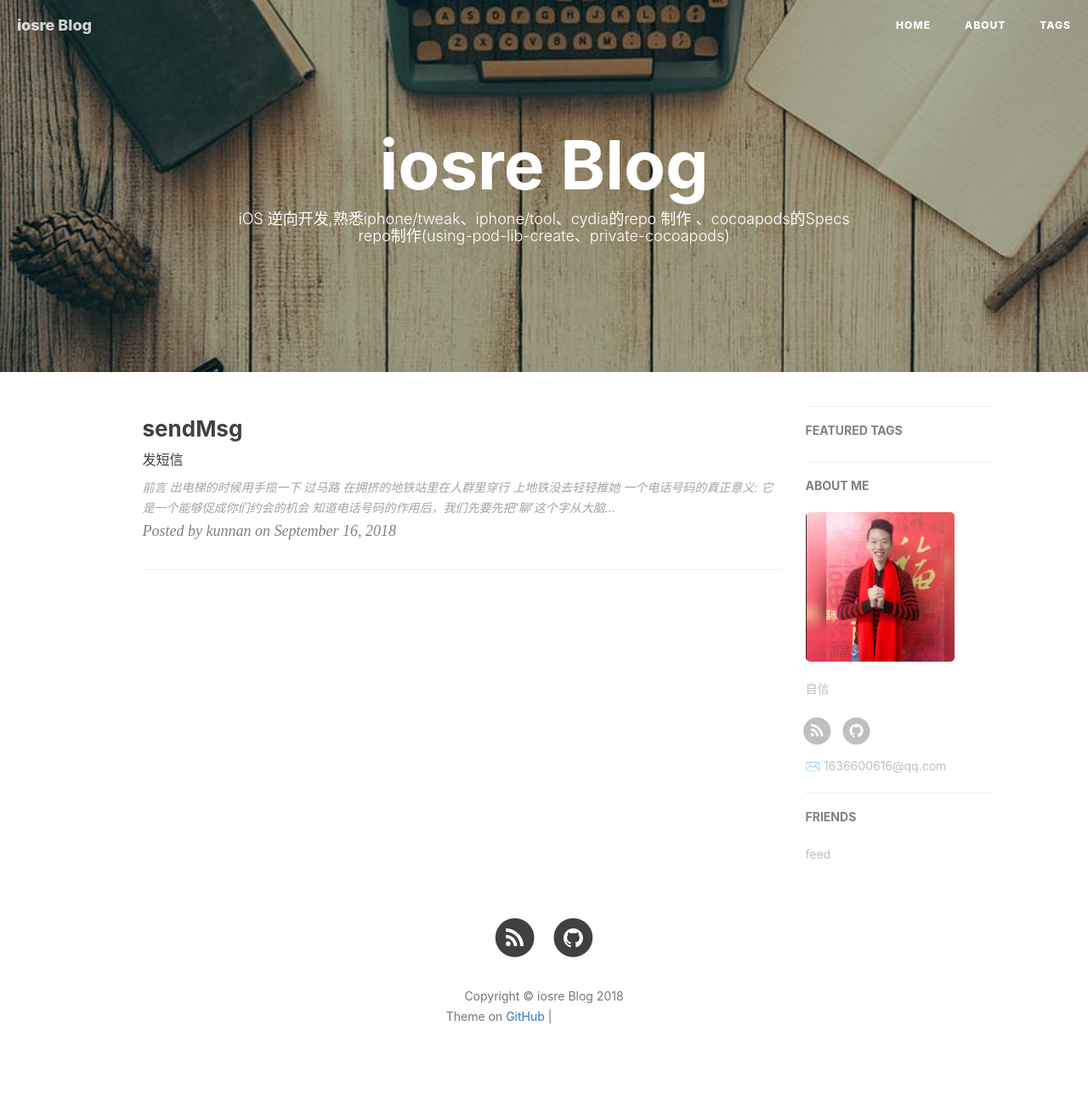
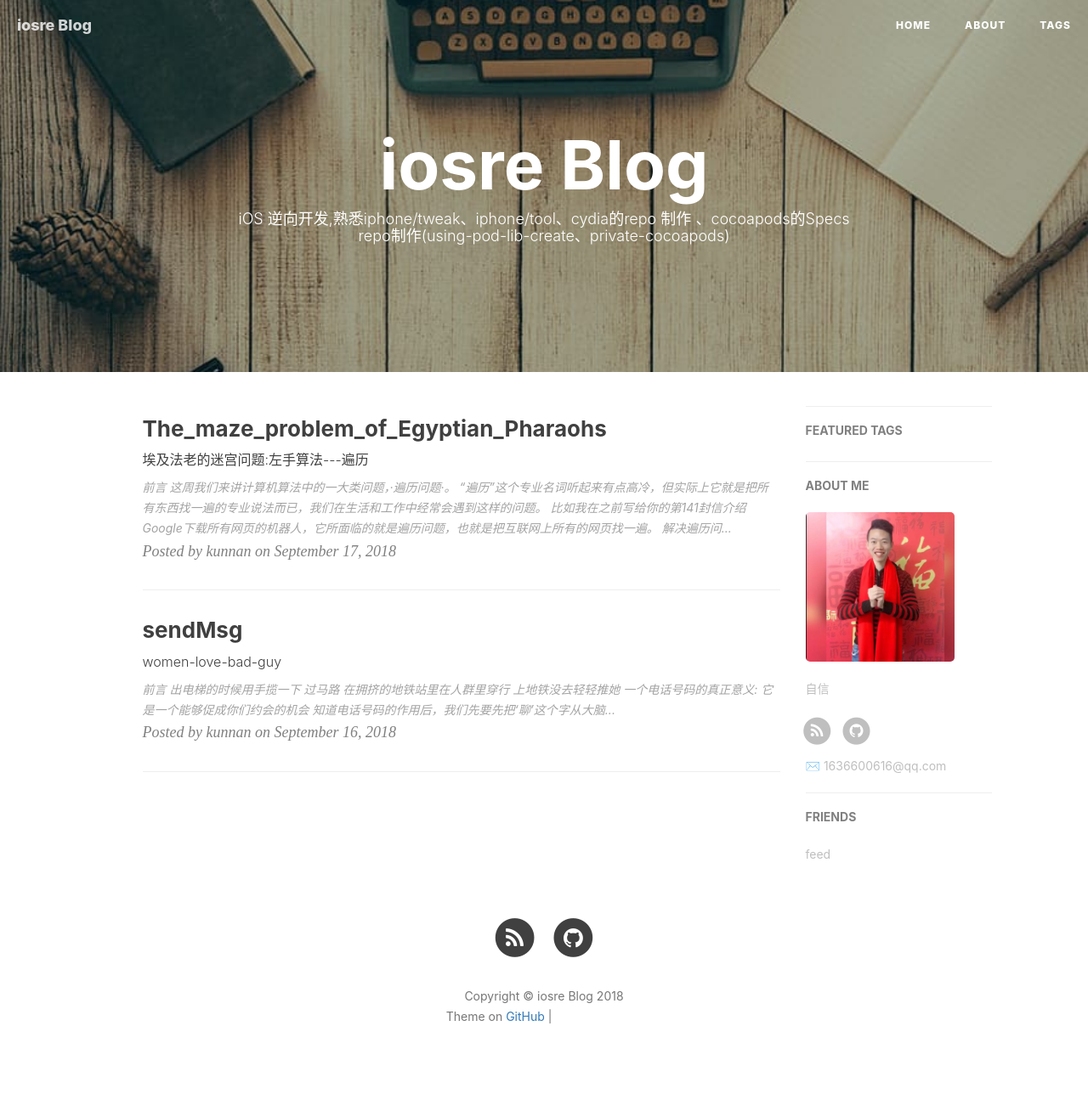
Before and after one commit to pua1203/pua1203.github.io, a Jekyll site: the page built from index.html, in a window 1280 px wide. Shown: the whole page at 85% size. Built offline with Jekyll 4.4.1, drawn with Linux system fonts in a browser that asks for light colours; nearby versions of some CDN libraries; the list of posts is cut into pages by our own code; comment, search, counter and statistics services are not loaded; part of the change alters nothing that is shown; grey boxes are pictures that could not be loaded.

Commit message:
我们人的生活轨迹其实就是一个迷宫。凡事我们应该允许犯一次错误，但是应该有一个本子（如同上面例子中的绳子），记录我们在哪里犯了错误，将来遇到同样的情况，不犯第二次。如果没有这根绳子或者一个本子，同样的错误会不断犯下去的。

````diff
--- /dev/null
+++ b/_posts/GoogleMethodology/2018-09-17-The_maze_problem_of_Egyptian_Pharaohs.md
@@ -0,0 +1,88 @@
+---
+layout: post
+title: The_maze_problem_of_Egyptian_Pharaohs
+date: 2018-09-17
+tag: GoogleMethodology
+site: https://zhangkn.github.io
+catalog: true
+author: kunnan
+subtitle: 埃及法老的迷宫问题:左手算法---遍历
+---
+
+
+
+# 前言
+
+![image](https://ws2.sinaimg.cn/large/af39b376gy1fvccmkuzm7j20i20h43zj.jpg)
+
+这周我们来讲计算机算法中的一大类问题，`·遍历问题·`。
+
+> * “遍历”这个专业名词听起来有点高冷，但实际上它就是把所有东西找一遍的专业说法而已，我们在生活和工作中经常会遇到这样的问题。
+>   * 比如我在之前写给你的第141封信介绍Google下载所有网页的机器人，它所面临的就是遍历问题，也就是把互联网上所有的网页找一遍。
+>   * 解决遍历问题的关键:
+>     * 一是需要找全，别落下什么。
+>     * 二是需要效率高，不要老做无用功。
+>     * 相应的计算机算法其实就是围绕着这两个关键点设计的，而在设计那些算法的过程中，很多聪明人显示出的智慧对我们的工作很有启发作用。为了让“遍历”这个问题容易理解，我们还是先从一个古老的游戏做起，就是走迷宫的游戏。为了方便你对迷宫有进一步的认识，
+
+
+
+![image](https://ws2.sinaimg.cn/large/af39b376gy1fvccm7mfihj20ux0u0kjl.jpg)
+
+
+
+# 对于任何一个迷宫，怎样走能确保走出来呢？
+
+
+
+相传古埃及有一位法老在幼年发明了一种方法，能够做到这一点。在那个传说中，这位少年被放到了一个迷宫中，被要求走出来。这位天才少年带了一根很长的绳子一头拴在迷宫的入口，然后采用下面的走法走出了迷宫。
+#### 先说两个大原则：
+> * 大原则1：他走到哪里就把绳子拖到哪里，也就是说，绳子记录了他从入口经历各个分岔口之后到当前位置的行走的路线。
+> * 大原则2：无论是遇到新的岔路口，还是回到上一个岔路口，都先走“尚未进入的最左边的岔路”。
+>   有了这两个大原则，再说具体的走法：
+
+#### 1、起始的走法：
+
+带着绳子进入到迷宫后，来到第一个岔口（如果有两个以上，就选择最左边的先走），在这个岔口，走进最左边的分岔，让绳子随着自己沿着岔路往前走，在遇到新的岔口的时候，还是沿着最左边走，直到走到死胡同的时候往后退，每次往后退时，退到上一个岔口，我们不妨称之为岔口X。这时进入左边第二个岔道（因为第一个已经走完了，证明是死胡同了）。
+
+#### 2.递进走法：
+
+当进入到第二个岔道后，重复第一步的过程，直到走不下去退回来，又走回到岔口X，这时进入左边第三个岔口。然后再重复上述过程，直到遇到死胡同往后退，或者运气好已经走出去了。这样就把岔口X所能到达的所有岔路都“遍历”一遍了。
+
+#### 3、回溯走法
+
+当把岔口X所能到达的所有岔路都试了一遍，还没有走通时，沿着绳子往回走，走回到X的前一个岔路口Y。重复上述这三步。
+上述方法能够保证解决任何迷宫问题。当我们不断重复上述三个步骤后，会有两个结果，第一个结果是走出去了，第二个是回到了出发点。前一个结果说明迷宫走得通，第二个说明走不通。不管哪一个结果，这个迷宫都算走完了。
+
+
+
+#### 但事实上，这个笨办法是唯一能够确保走出任何迷宫的方法。
+
+很多聪明人试图忽略掉那些看似不可能的分支，然而最后能走通的路径，常常隐藏在那些看似不可能的地方。
+事实上，任何试图省略一些岔路的人，走的冤枉路会多很多。
+
+
+
+#### 那根绳子特别重要，因为它记录了你是从哪里来，哪些岔路已经走过，避免了你来回来去走重复路。
+
+> * 带一个长绳子可能不现实，事实上只要带一小口袋豆子或者什么其它的标志物，
+>
+>   * 在每一个路口做一个标记即可。每开始进入一个新的岔口，在那个地方放一粒豆子，等到前面走不通回溯到这个路口时，将豆子捡起来，放入下一个岔口即可。
+>
+
+# 三个总结：
+
+1. 走迷宫只要坚持每次遇到岔口，就走左边尚未走过的分支，一定能走出去。这个方法由于每次都是先走左边的岔路，因此也叫做`左手算法，或者顺时针算法`。当然你每次走右边也可以，那就是逆时针算法，道理是一样的。
+2. 一些看似是笨办法的做法其实并不笨，因为如果在这个过程中有些工作看似能省掉，其实省不掉，试图抄近路或者盲目试错，其结果都是不必要的重复和返工。世界上很多事情，不怕按部就班做得慢，就怕来回来去兜圈子和返工。
+
+3. `我们人的生活轨迹其实就是一个迷宫。凡事我们应该允许犯一次错误，但是应该有一个本子（如同上面例子中的绳子），记录我们在哪里犯了错误，将来遇到同样的情况，不犯第二次。如果没有这根绳子或者一个本子，同样的错误会不断犯下去的。`
+  * 明天我们聊聊遍历算法的普遍意义和一些等价问题。
+    思考题：如果你新到一个大公司上班，办公楼很大，你如何最快地记住经常要去的地方怎么走？
+
+# See Also
+
+>* newpost
+>
+```
+/Users/devzkn/bin//newpost The_maze_problem_of_Egyptian_Pharaohs 埃及法老的迷宫问题:左手算法---遍历 -t GoogleMethodology
+> #原来""的参数，需要自己加上""
+```
--- a/_posts/pua/2018-09-16-sendMsg.md
+++ b/_posts/pua/2018-09-16-sendMsg.md
@@ -6,7 +6,7 @@ tag: pua
 site: https://zhangkn.github.io
 catalog: true
 author: kunnan
-subtitle: 发短信
+subtitle: women-love-bad-guy
 ---
 
 
@@ -30,7 +30,13 @@ subtitle: 发短信
 >   * 对方对你好奇，和你聊天也挺开心的，主动谈论自己等等，在这些理想的情况下邀约几率都很高
 >
 
-#
+#  **women-love-bad-guy**
+
+
+
+> *  爱人之前先爱己
+>    * 爱别人前要先爱自己，绝对不会做出违背自己原则的事
+> *
 
 
 
````
